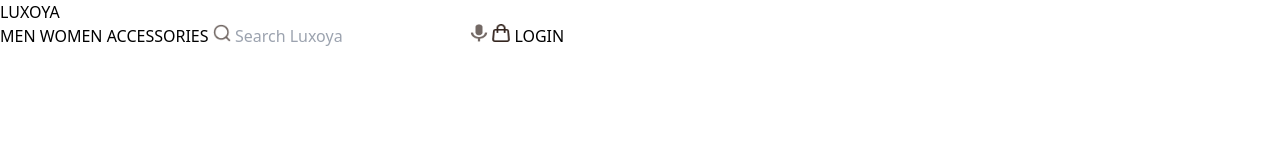
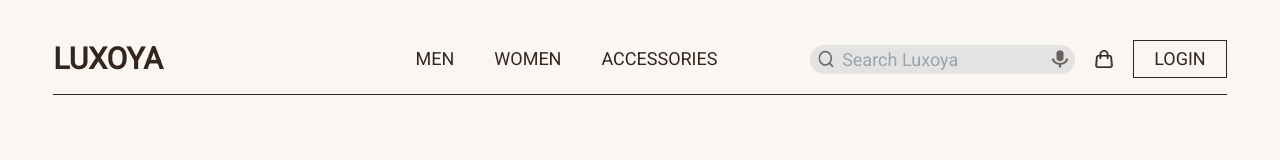
Before and after one commit to Tifetheboss/Luxoya-ecommerce-website-, a website: page index.html in a window 1280 px wide. Drawn offline with Linux system fonts and the light colour scheme; a web font is replaced by a local one.

Commit message:
built the navbar

```diff
--- a/index.html
+++ b/index.html
@@ -9,6 +9,7 @@
 <link rel="preconnect" href="https://fonts.gstatic.com" crossorigin>
 <link href="https://fonts.googleapis.com/css2?family=Roboto&display=swap" rel="stylesheet">
 <link href="https://fonts.cdnfonts.com/css/kepler-std-3" rel="stylesheet">
+<link rel="stylesheet" href="/women.html">
     <link rel="stylesheet" href="output.css">
     <title>Luxoya</title>
 </head>
@@ -20,9 +21,9 @@
             <p class="font-bold text-3xl">LUXOYA</p>
            </span>
            <span class="max-[1220px]:ml-10 ml-40  flex font-medium">
-            <a href="/dist/men.html" class="focus:border-b-2 focus:border-secondary">MEN</a>
-            <a href="/dist/women.html" class="hover:border-b-2 hover:border-secondary mx-10">WOMEN</a>
-            <a href="/dist/accessories.html" class="hover:border-b-2 hover:border-secondary">ACCESSORIES</a>
+            <a href="" class="focus:border-b-2 focus:border-secondary">MEN</a>
+            <a href="" class="hover:border-b-2 hover:border-secondary mx-10">WOMEN</a>
+            <a href="" class="hover:border-b-2 hover:border-secondary">ACCESSORIES</a>
             </span>
             <span class="flex items-center">
            <span class="relative mr-5">
--- a/tailwind.config.js
+++ b/tailwind.config.js
@@ -1,6 +1,6 @@
 /** @type {import('tailwindcss').Config} */
 module.exports = {
-  content: ["./**/*.{html,js}"],
+  content: ["./index.html"],
   theme: {
     extend: {
       colors: {
--- a/women.html
+++ b/women.html
@@ -35,7 +35,7 @@
         <button>
             <img id="bag-img" src="/img/nav-img/Group (1).png" alt="bag-icon">
         </button>
-            <button class="border-secondary ml-5 py-1 px-5 border">LOGIN</button>
+            <button class="border-secondary ml-5 py-1 px-5 border">LOGINk</button>jjj
            </span>
         </nav>
 
```
Also changed, not shown: output.css.
